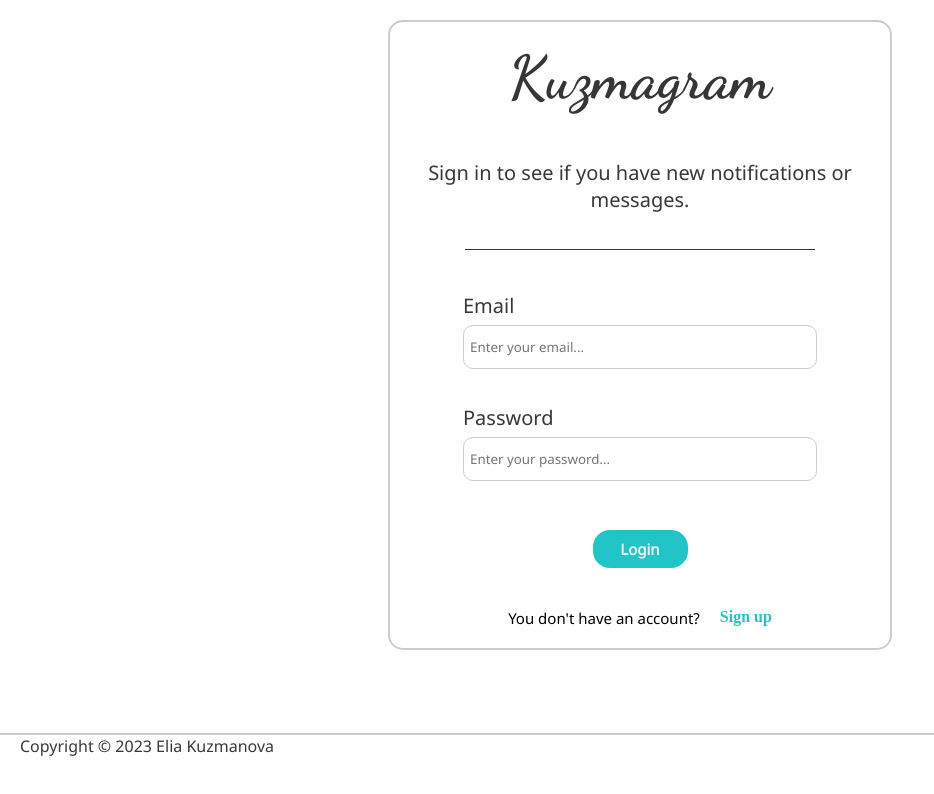
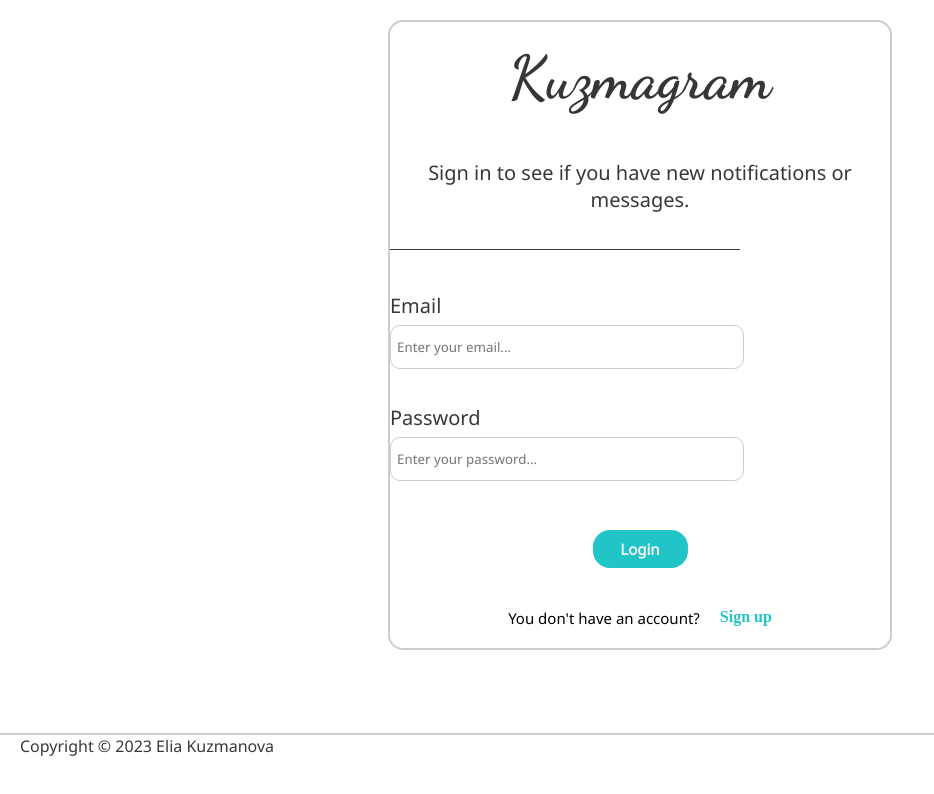
Before and after one commit to eliakuzmanova/kuzmagram, a React (Create React App) app in the folder client/: page /login in a window 1280 px wide. Shown: the top 794 px of the page, without its empty margins (0-934 px from the left). Built offline with nearby package versions, Linux system fonts and the light colour scheme.

Commit message:
Update login.module.css

```diff
--- a/client/src/components/Login/login.module.css
+++ b/client/src/components/Login/login.module.css
@@ -7,14 +7,13 @@
 .main {
     display: flex;
     justify-content: center;
+    align-items: center;
 }
 
 .login-wrapper {
     display: flex;
     flex-direction: column;
-    justify-content: center;
-    align-items: center;
-    align-items: center;
+    justify-content: flex-start;
     border: 2px solid var(--light-gray);
     border-radius: 15px;
     width: 500px;
```
